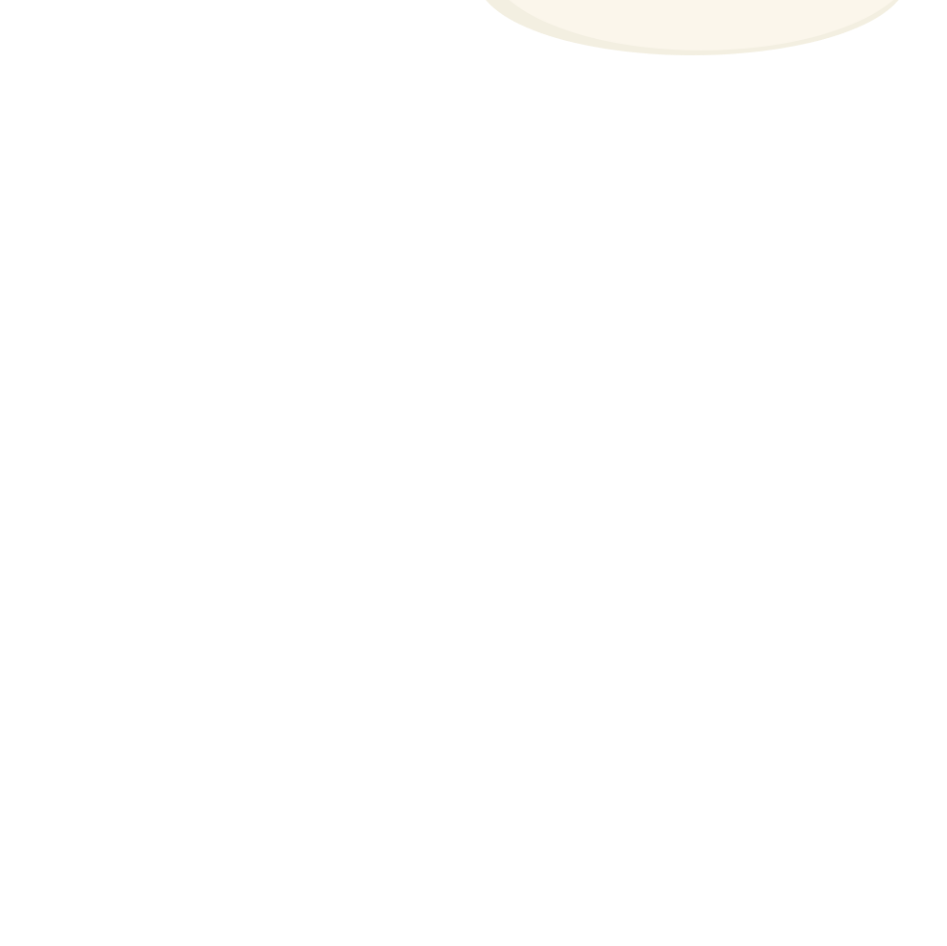
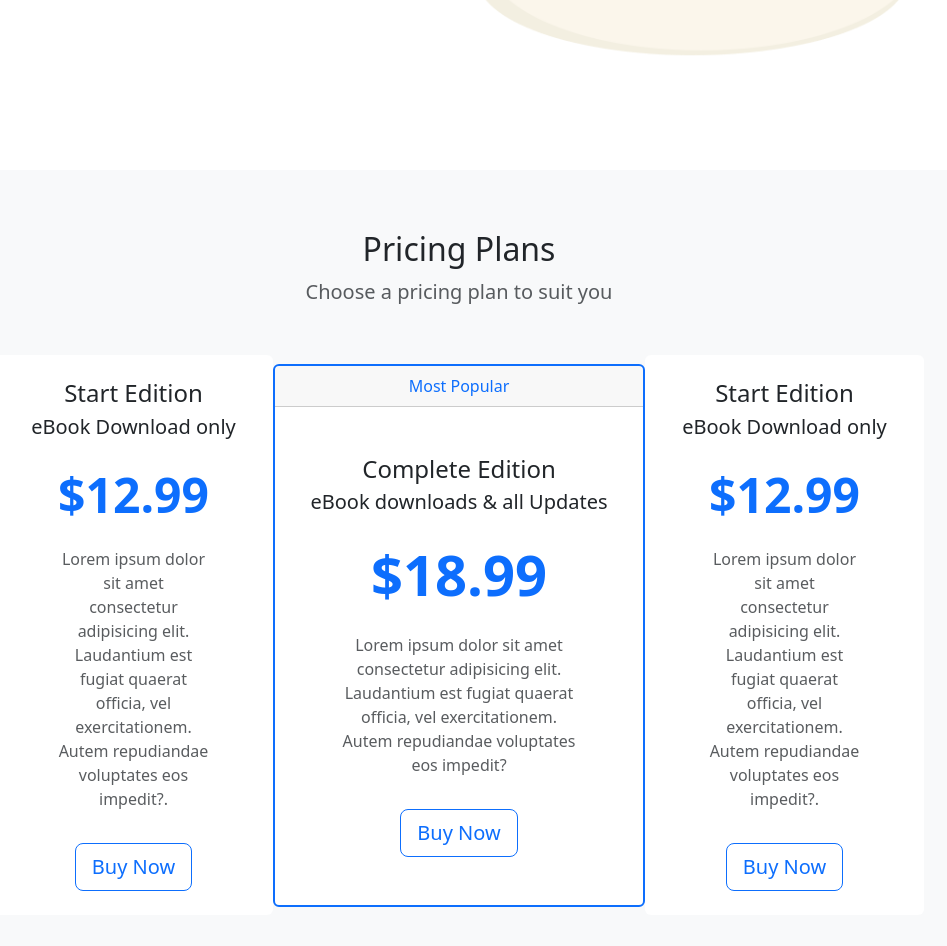
Before and after one commit to CodingLoven/boostrap-journey, a plain HTML site: page 2index.html in a window 1280 px wide. Shown: the part 556-1502 px from the top of the page, without its empty margins (181-1128 px from the left). Before the commit the page ends 800 px from the top, so only its background shows below. Drawn offline with nearby package versions, Linux system fonts and the light colour scheme.

Commit message:
i worked on the second section of the website here

```diff
--- a/2index.html
+++ b/2index.html
@@ -13,7 +13,7 @@
 <body>
 
 <!-- Navbar -->
-<nav class="navbar">
+<nav class="navbar navbar-expand-md navbar-light  ">
     <div class="container-xxl">
         <a href="#intro" class="navbar-brand">
             <span class="fw-bold text-secondary">
@@ -22,9 +22,30 @@
         </a>
 
         <!-- The toggle button for mobile nav -->
-        <button class="navbar-toggler" type="button" data-bs-toggle="collapse" data-bs-target="#main-div" aria-controls="#main-nav" aria-expanded="false" aria-label="toggle navigation">
+        <button class="navbar-toggler" type="button" data-bs-toggle="collapse" data-bs-target="#main-nav" aria-controls="#main-nav" aria-expanded="false" aria-label="toggle navigation">
             <span class="navbar-toggler-icon"></span>
         </button>
+
+        <!-- Navbar Links -->
+        <div class="collapse navbar-collapse justify-content-end align-center" id="main-nav">
+        <ul class="navbar-nav">
+            <li class="nav-item">
+                <a class="nav-link" href="#topics">About The Book</a>
+            </li>
+            <li class="nav-item">
+                <a class="nav-link" href="#reviews">Reviews</a>
+            </li>
+            <li class="nav-item">
+                <a class="nav-link" href="#Contact">Get in Touch</a>
+            </li>
+            <li class="nav-item d-md-none">
+                <a class="nav-link" href="#Pricing">Pricing</a>
+            </li>
+            <li class="nav-item ms-2 d-none d-md-inline">
+                <a class="btn btn-secondary" href="#pricing">Buy Now</a>
+            </li>
+        </ul>
+        </div>
     </div>
 </nav>
 <!-- Main Image and intro -->
@@ -48,6 +69,56 @@
 </section>
 
 <!-- Pricing plan -->
+<section id="pricing" class="bg-light mt-5">
+    <div class="container-lg">
+        <div class="text-center">
+            <h2>Pricing Plans</h2>
+            <p class="lead text-muted">Choose a pricing plan to suit you</p>
+        </div>
+
+        <div class="row my-5 align-items-center justify-content-center g-0">
+            <div class="col-8 col-lg-4 col-xl-3">
+                <div class="card border-0">
+                    <div class="card-body text-center py-4">
+                        <h4 class="card-title">Start Edition</h4>
+                        <p class="lead card-subtitle">eBook Download only</p>
+                        <p class="display-5 my-4 text-primary fw-bold">$12.99</p>
+                        <p class="card-text mx-5 text-muted d-none d-lg-block">Lorem ipsum dolor sit amet consectetur adipisicing elit. Laudantium est fugiat quaerat officia, vel exercitationem. Autem repudiandae voluptates eos impedit?.</p>
+                        <a href="" class="btn btn-outline-primary btn-lg mt-3">Buy Now</a>
+                    </div>
+                </div>
+            </div>
+
+            <div class="col-9 col-lg-4">
+                <div class="card border-primary border-2">
+                    <div class="card-header text-center text-primary">Most Popular</div>
+                    <div class="card-body text-center py-5">
+                        <h4 class="card-title">Complete Edition</h4>
+                        <p class="lead card-subtitle">eBook downloads & all Updates</p>
+                        <p class="display-4 my-4 text-primary fw-bold">$18.99</p>
+                        <p class="card-text mx-5 text-muted d-none d-lg-block">Lorem ipsum dolor sit amet consectetur adipisicing elit. Laudantium est fugiat quaerat officia, vel exercitationem. Autem repudiandae voluptates eos impedit?</p>
+                        <a href="#" class="btn btn-outline-primary btn-lg mt-3">Buy Now</a>
+                    </div>
+                </div>
+            </div>
+
+            <div class="col-8 col-lg-4 col-xl-3">
+                <div class="card border-0">
+                    <div class="card-body text-center py-4">
+                        <h4 class="card-title">Start Edition</h4>
+                        <p class="lead card-subtitle">eBook Download only</p>
+                        <p class="display-5 my-4 text-primary fw-bold">$12.99</p>
+                        <p class="card-text mx-5 text-muted d-none d-lg-block">Lorem ipsum dolor sit amet consectetur adipisicing elit. Laudantium est fugiat quaerat officia, vel exercitationem. Autem repudiandae voluptates eos impedit?.</p>
+                        <a href="" class="btn btn-outline-primary btn-lg mt-3">Buy Now</a>
+                    </div>
+                </div>
+            </div>
+
+        </div>
+
+    </div>
+</section>
+
 <script src="https://cdn.jsdelivr.net/npm/bootstrap@5.3.3/dist/js/bootstrap.bundle.min.js" integrity="sha384-YvpcrYf0tY3lHB60NNkmXc5s9fDVZLESaAA55NDzOxhy9GkcIdslK1eN7N6jIeHz" crossorigin="anonymous"></script>
 </body>
 </html>
```
